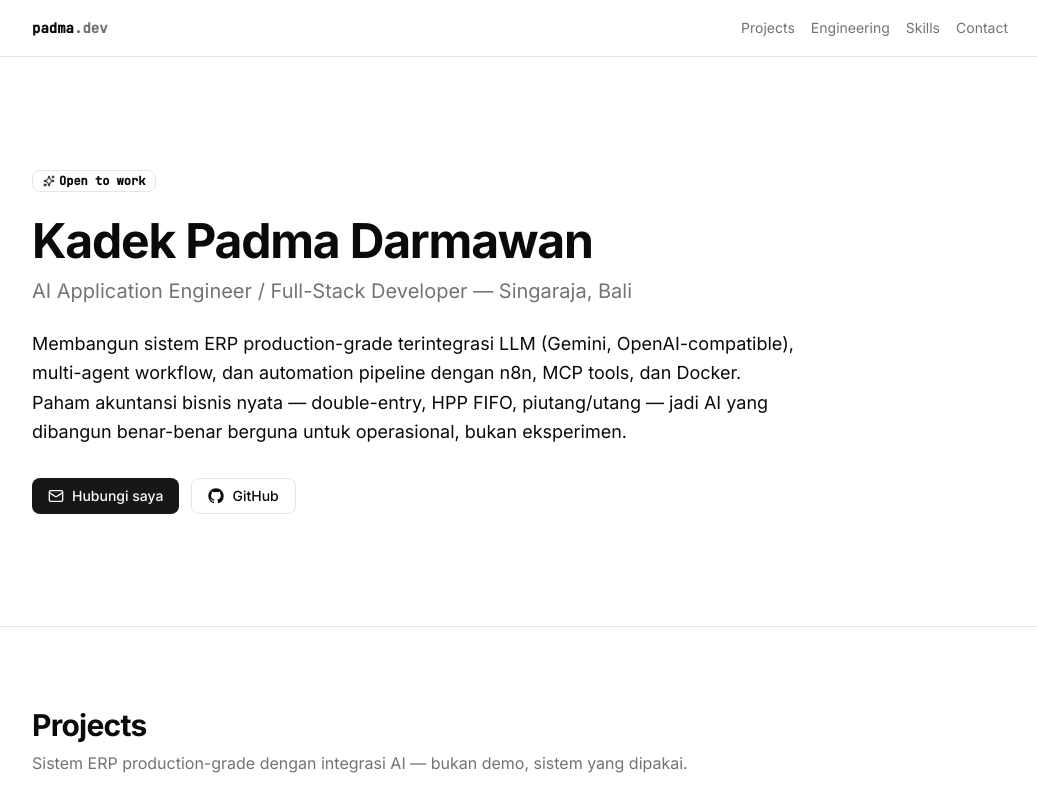
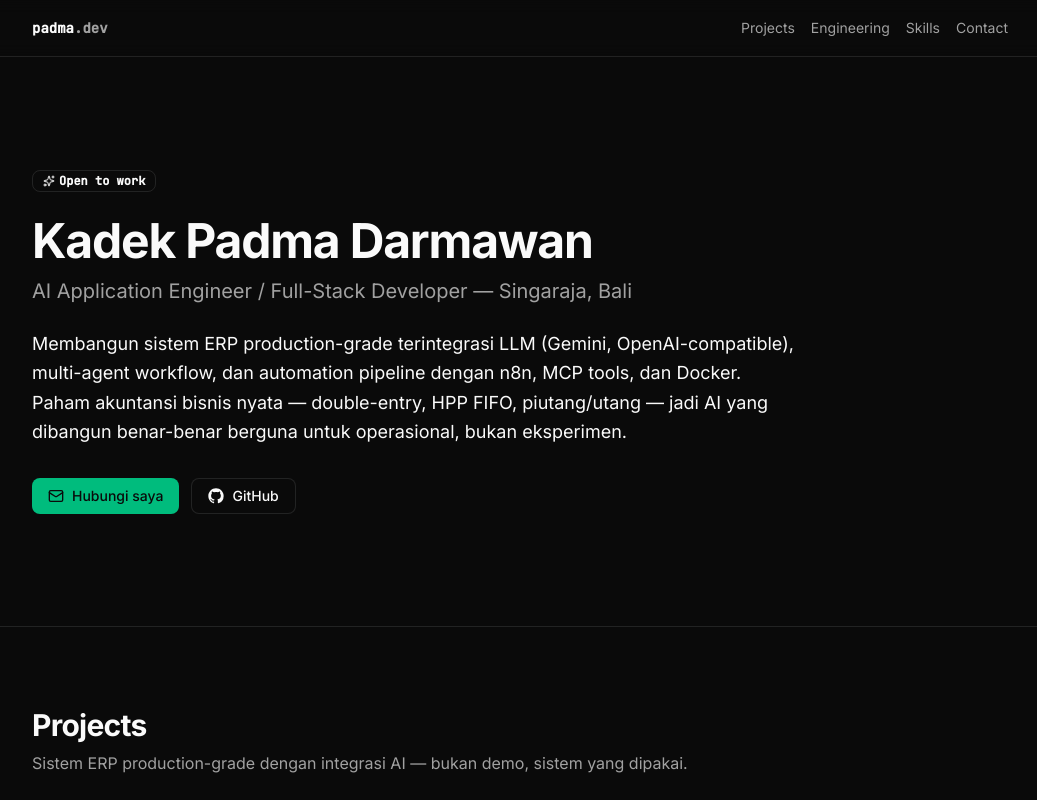
Before and after one commit to padma02-drmn/portfolio, a React (Vite) app: page / in a window 1280 px wide. Shown: the top 800 px of the page, without its empty margins (120-1157 px from the left). Built offline with nearby package versions, Linux system fonts and the light colour scheme.

Commit message:
Dark-first theme dengan aksen emerald

```diff
--- a/src/index.css
+++ b/src/index.css
@@ -3,14 +3,38 @@
 
 @custom-variant dark (&:is(.dark *));
 
+/* Dark-first theme — accent emerald */
 :root {
+  --background: oklch(0.145 0 0);
+  --foreground: oklch(0.985 0 0);
+  --card: oklch(0.185 0 0);
+  --card-foreground: oklch(0.985 0 0);
+  --popover: oklch(0.205 0 0);
+  --popover-foreground: oklch(0.985 0 0);
+  --primary: oklch(0.696 0.17 162.48);
+  --primary-foreground: oklch(0.145 0 0);
+  --secondary: oklch(0.269 0 0);
+  --secondary-foreground: oklch(0.985 0 0);
+  --muted: oklch(0.269 0 0);
+  --muted-foreground: oklch(0.708 0 0);
+  --accent: oklch(0.269 0 0);
+  --accent-foreground: oklch(0.985 0 0);
+  --destructive: oklch(0.704 0.191 22.216);
+  --border: oklch(1 0 0 / 10%);
+  --input: oklch(1 0 0 / 15%);
+  --ring: oklch(0.696 0.17 162.48);
+  --radius: 0.625rem;
+}
+
+/* Light theme tersedia via class .light (tidak dipakai default) */
+.light {
   --background: oklch(1 0 0);
   --foreground: oklch(0.145 0 0);
   --card: oklch(1 0 0);
   --card-foreground: oklch(0.145 0 0);
   --popover: oklch(1 0 0);
   --popover-foreground: oklch(0.145 0 0);
-  --primary: oklch(0.205 0 0);
+  --primary: oklch(0.508 0.158 161.4);
   --primary-foreground: oklch(0.985 0 0);
   --secondary: oklch(0.97 0 0);
   --secondary-foreground: oklch(0.205 0 0);
@@ -21,29 +45,7 @@
   --destructive: oklch(0.577 0.245 27.325);
   --border: oklch(0.922 0 0);
   --input: oklch(0.922 0 0);
-  --ring: oklch(0.708 0 0);
-  --radius: 0.625rem;
-}
-
-.dark {
-  --background: oklch(0.145 0 0);
-  --foreground: oklch(0.985 0 0);
-  --card: oklch(0.185 0 0);
-  --card-foreground: oklch(0.985 0 0);
-  --popover: oklch(0.205 0 0);
-  --popover-foreground: oklch(0.985 0 0);
-  --primary: oklch(0.985 0 0);
-  --primary-foreground: oklch(0.205 0 0);
-  --secondary: oklch(0.269 0 0);
-  --secondary-foreground: oklch(0.985 0 0);
-  --muted: oklch(0.269 0 0);
-  --muted-foreground: oklch(0.708 0 0);
-  --accent: oklch(0.269 0 0);
-  --accent-foreground: oklch(0.985 0 0);
-  --destructive: oklch(0.704 0.191 22.216);
-  --border: oklch(1 0 0 / 10%);
-  --input: oklch(1 0 0 / 15%);
-  --ring: oklch(0.556 0 0);
+  --ring: oklch(0.508 0.158 161.4);
 }
 
 @theme inline {
@@ -79,6 +81,7 @@
   }
   html {
     scroll-behavior: smooth;
+    color-scheme: dark;
   }
   body {
     @apply bg-background text-foreground font-sans antialiased;
```
